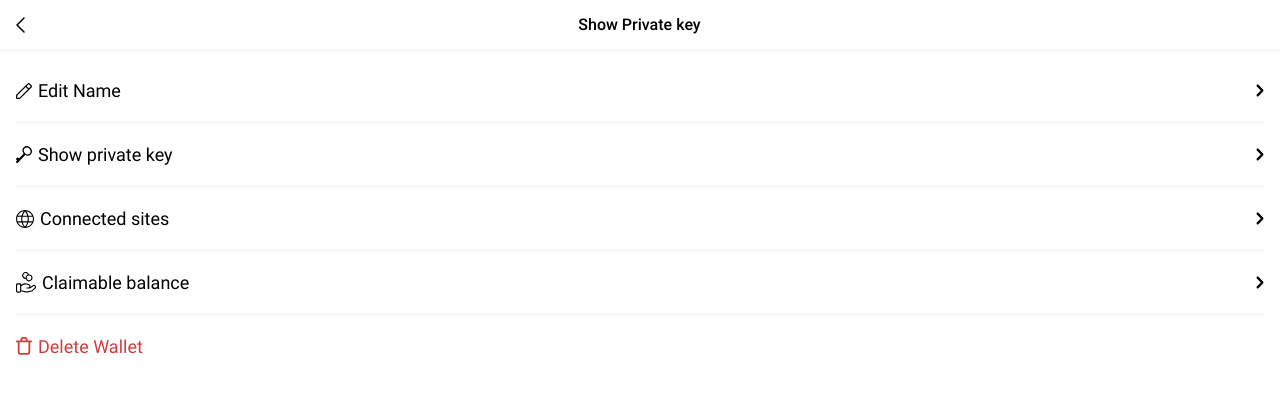
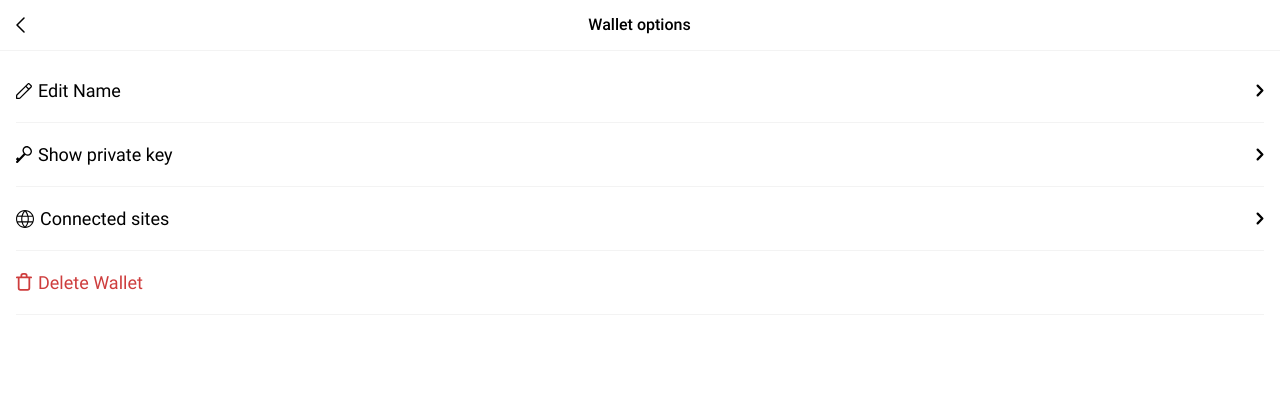
Before and after one commit to rabetofficial/rabet-mobile, a Next.js app: page /wallet-option in a window 1280 px wide. Shown: the top 394 px of the page. Built offline with nearby package versions, Linux system fonts and the light colour scheme.

Commit message:
refactor: refactor _app.tsx

```diff
--- a/src/blocks/WalletOption/index.tsx
+++ b/src/blocks/WalletOption/index.tsx
@@ -2,7 +2,6 @@ import React, { useState } from 'react';
 
 import BottomSheet from 'components/common/BottomSheet';
 import PenEdit from 'svgs/PenEdit';
-import HandCoins from 'svgs/HandCoins';
 import Key from 'svgs/Key';
 import Trash from 'svgs/Trash';
 import World from 'svgs/World';
@@ -32,12 +31,6 @@ const menus = [
   },
   {
     id: 4,
-    label: 'Claimable balance',
-    icon: <HandCoins />,
-    link: '/',
-  },
-  {
-    id: 5,
     label: 'Delete Wallet',
     icon: <Trash />,
   },
@@ -64,8 +57,8 @@ const WalletOption = () => {
               link={menu.link}
               name={menu.label}
               icon={menu.icon}
-              className={menu.id === 5 ? '!text-error' : ''}
-              onClick={() => menu.id === 5 && onOpen()}
+              className={menu.id === 4 ? '!text-error' : ''}
+              onClick={() => menu.id === 4 && onOpen()}
             />
           </div>
         ))}
--- a/src/models/general.model.ts
+++ b/src/models/general.model.ts
@@ -58,3 +58,9 @@ export type NavItemContent = {
   id: number;
   component: ReactNode;
 };
+
+export type Page = {
+  route: string;
+  title: string;
+  borderless?: boolean;
+};
--- a/src/pages/_app.tsx
+++ b/src/pages/_app.tsx
@@ -5,7 +5,8 @@ import { Provider } from 'react-redux';
 import { useRouter, NextRouter } from 'next/router';
 import { animated, Transition } from 'react-spring';
 
-import RouteName from 'staticRes/routes';
+import pages from 'staticRes/esxitPages';
+import { Page } from 'models';
 import ExtTitle from 'components/common/ExitTitle';
 import 'react-slideshow-image/dist/styles.css';
 import 'tippy.js/dist/svg-arrow.css';
@@ -19,32 +20,6 @@ import theme from 'styles/theme';
 import Global from 'styles/global';
 
 import store from '../store';
-
-type Page = {
-  route: string;
-  title: string;
-  borderless?: boolean;
-};
-
-const pages: Page[] = [
-  { route: RouteName.Send, title: 'Send' },
-  { route: RouteName.About, title: 'About' },
-  { route: RouteName.Backup, title: 'Backup' },
-  { route: RouteName.Receive, title: 'Receive' },
-  { route: RouteName.Contacts, title: 'Contacts' },
-  { route: RouteName.AddAsset, title: 'AddAsset' },
-  { route: RouteName.EditName, title: 'Edit name' },
-  { route: RouteName.General, title: 'General settings' },
-  { route: RouteName.CreateWallet, title: 'Create Wallet' },
-  { route: RouteName.Swap, title: 'Swap', borderless: true },
-  { route: RouteName.RestoreWallet, title: 'Import wallet' },
-  { route: RouteName.PrivateKey, title: 'Show private key' },
-  { route: RouteName.WalletOption, title: 'Show Private key' },
-  { route: RouteName.ChangePassword, title: 'Change Password' },
-  { route: RouteName.ConnectedWebsites, title: 'Connected websites' },
-  { route: RouteName.BasicSendConfirm, title: 'Confirm send' },
-  { route: RouteName.BasicSwapConfirm, title: 'Confirm swap' },
-];
 
 function MyApp({ Component, pageProps }: AppProps) {
   const router = useRouter();
--- /dev/null
+++ b/src/staticRes/esxitPages.ts
@@ -0,0 +1,29 @@
+import RouteName from './routes';
+
+type Page = {
+  route: string;
+  title: string;
+  borderless?: boolean;
+};
+
+const pages: Page[] = [
+  { route: RouteName.Send, title: 'Send' },
+  { route: RouteName.About, title: 'About' },
+  { route: RouteName.Backup, title: 'Backup' },
+  { route: RouteName.Receive, title: 'Receive' },
+  { route: RouteName.Contacts, title: 'Contacts' },
+  { route: RouteName.AddAsset, title: 'AddAsset' },
+  { route: RouteName.EditName, title: 'Edit name' },
+  { route: RouteName.General, title: 'General settings' },
+  { route: RouteName.CreateWallet, title: 'Create Wallet' },
+  { route: RouteName.Swap, title: 'Swap', borderless: true },
+  { route: RouteName.RestoreWallet, title: 'Import wallet' },
+  { route: RouteName.PrivateKey, title: 'Show private key' },
+  { route: RouteName.WalletOption, title: 'Wallet options' },
+  { route: RouteName.ChangePassword, title: 'Change Password' },
+  { route: RouteName.ConnectedWebsites, title: 'Connected websites' },
+  { route: RouteName.BasicSendConfirm, title: 'Confirm send' },
+  { route: RouteName.BasicSwapConfirm, title: 'Confirm swap' },
+];
+
+export default pages;
```
